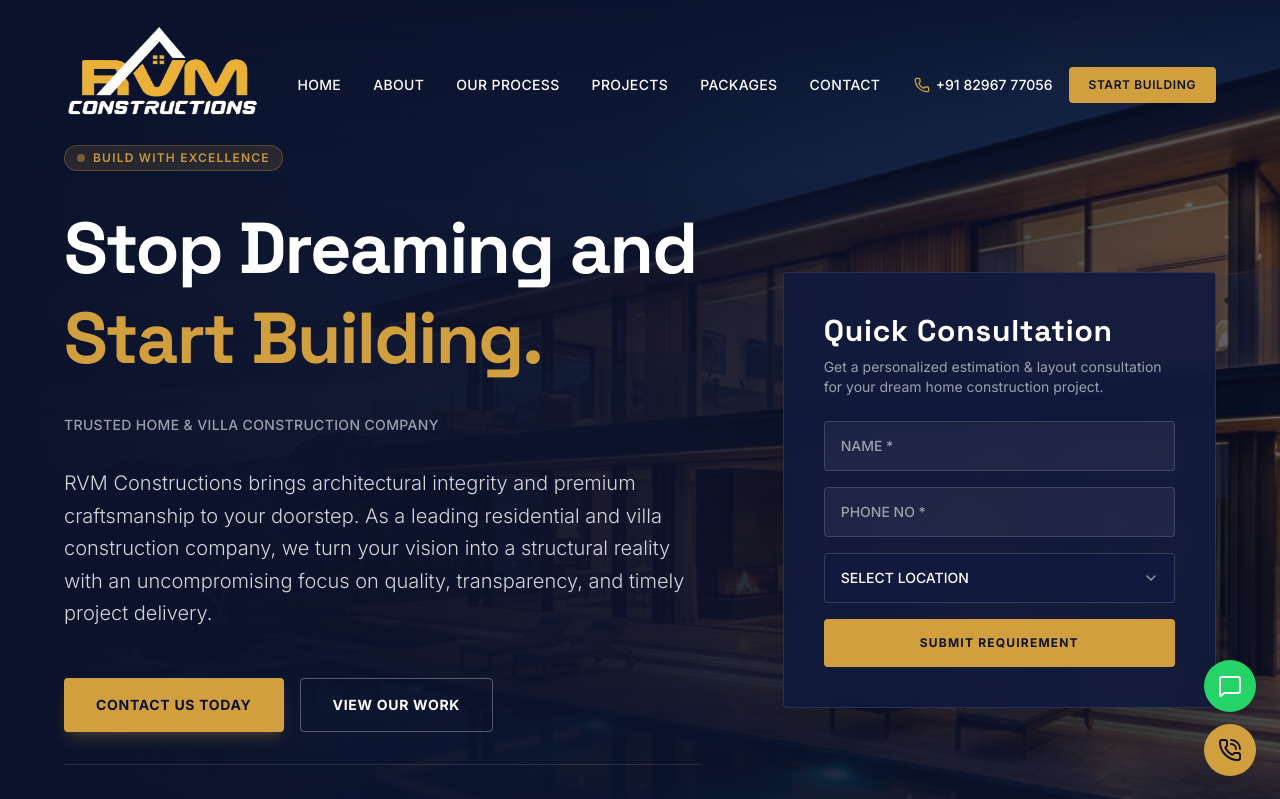
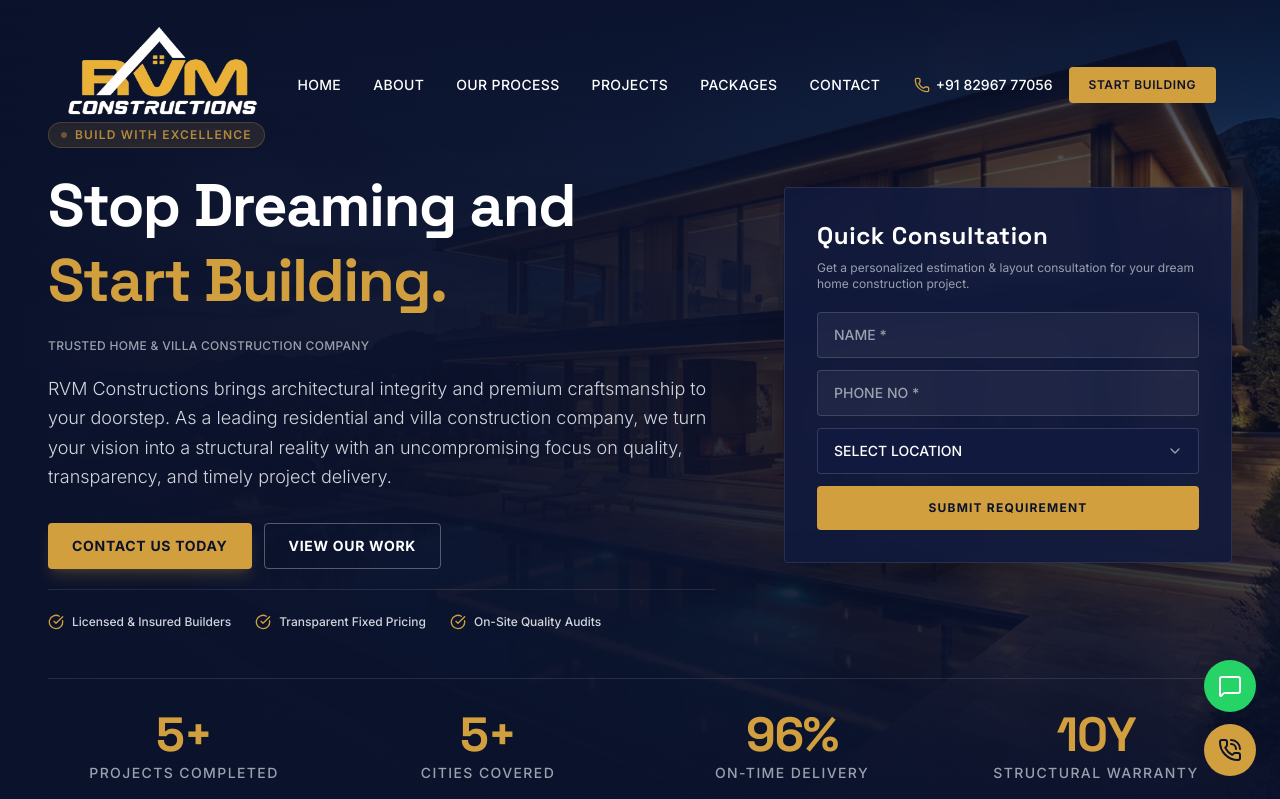
Before and after one commit to vpnxtgen/rvm_construction_proj, a React (Vite) app: page / in a window 1280 px wide. Shown: the top 799 px of the page. Built offline with nearby package versions, Linux system fonts and the light colour scheme.

Commit message:
font changes added

```diff
--- a/src/components/Hero.tsx
+++ b/src/components/Hero.tsx
@@ -44,7 +44,7 @@ export default function Hero({ onSuccessSubmit, onContactClick }: HeroProps) {
     <section
       id="hero-section"
       aria-label="RVM Constructions - Premium Home and Villa Construction Company"
-      className="relative bg-[#0B122C] text-white pt-24 md:pt-32 pb-12 overflow-hidden"
+      className="relative bg-[#0B122C] text-white pt-20 md:pt-28 pb-10 overflow-hidden"
     >
       {/* Background Image with Dark Overlay */}
       <div className="absolute inset-0 z-0">
@@ -58,40 +58,40 @@ export default function Hero({ onSuccessSubmit, onContactClick }: HeroProps) {
         <div className="absolute inset-0 bg-gradient-to-t from-[#0B122C] via-transparent to-transparent"></div>
       </div>
 
-      <div className="relative z-10 max-w-[1800px] mx-auto px-4 sm:px-6 lg:px-10 xl:px-16 2xl:px-24">
-        <div className="grid grid-cols-1 lg:grid-cols-12 gap-12 xl:gap-20 items-center min-h-[550px] lg:min-h-[calc(100vh-260px)] lg:max-h-[780px] pt-4">
+      <div className="relative z-10 max-w-[1600px] mx-auto px-4 sm:px-6 lg:px-8 xl:px-12 2xl:px-16">
+        <div className="grid grid-cols-1 lg:grid-cols-12 gap-8 xl:gap-14 items-center min-h-[500px] lg:min-h-[calc(100vh-300px)] lg:max-h-[680px] pt-2">
 
           {/* Hero Left Content */}
-          <div className="lg:col-span-7 space-y-6 xl:space-y-8">
+          <div className="lg:col-span-7 space-y-4 xl:space-y-5">
             <div className="inline-flex items-center space-x-2 bg-rvm-gold/15 border border-rvm-gold/30 px-3 py-1 rounded-full">
-              <span className="w-2 h-2 rounded-full bg-rvm-gold animate-pulse"></span>
+              <span className="w-1.5 h-1.5 rounded-full bg-rvm-gold animate-pulse"></span>
               <span className="text-xs font-semibold tracking-widest text-rvm-gold uppercase">
                 BUILD WITH EXCELLENCE
               </span>
             </div>
 
             {/* H1 stays as the primary keyword-rich heading for SEO */}
-            <h1 className="font-display font-bold text-4xl sm:text-5xl lg:text-6xl xl:text-7xl tracking-tight leading-tight">
+            <h1 className="font-display font-bold text-3xl sm:text-4xl lg:text-5xl xl:text-6xl tracking-tight leading-tight">
               Stop Dreaming and <br />
               <span className="text-rvm-gold text-glow">Start Building.</span>
             </h1>
 
             {/* Keyword-rich supporting line (visible, natural placement — not stuffed) */}
-            <p className="text-gray-400 text-sm tracking-wide uppercase font-medium">
+            <p className="text-gray-400 text-xs tracking-wide uppercase font-medium">
               Trusted Home & Villa Construction Company
             </p>
 
-            <p className="text-gray-300 text-base sm:text-lg xl:text-xl max-w-xl xl:max-w-2xl leading-relaxed font-light">
+            <p className="text-gray-300 text-sm sm:text-base xl:text-lg max-w-xl xl:max-w-2xl leading-relaxed font-light">
               RVM Constructions brings architectural integrity and premium craftsmanship to your doorstep.
               As a leading residential and villa construction company, we turn your vision into a structural
               reality with an uncompromising focus on quality, transparency, and timely project delivery.
             </p>
 
-            <div className="flex flex-col sm:flex-row gap-4 pt-4">
+            <div className="flex flex-col sm:flex-row gap-3 pt-3">
               <button
                 onClick={onContactClick}
                 aria-label="Contact RVM Constructions for a home construction quote"
-                className="bg-rvm-gold hover:bg-rvm-gold-hover text-[#0B122C] px-8 py-4 font-bold text-sm tracking-wider rounded-sm transition-all duration-300 shadow-lg shadow-rvm-gold/20 uppercase"
+                className="bg-rvm-gold hover:bg-rvm-gold-hover text-[#0B122C] px-6 py-3 font-bold text-sm tracking-wider rounded-sm transition-all duration-300 shadow-lg shadow-rvm-gold/20 uppercase"
               >
                 Contact Us Today
               </button>
@@ -101,40 +101,40 @@ export default function Hero({ onSuccessSubmit, onContactClick }: HeroProps) {
                   if (element) element.scrollIntoView({ behavior: "smooth" });
                 }}
                 aria-label="View RVM Constructions completed building and villa projects"
-                className="border border-white/30 hover:border-white hover:bg-white/5 text-white px-8 py-4 font-bold text-sm tracking-wider rounded-sm transition-all duration-300 uppercase"
+                className="border border-white/30 hover:border-white hover:bg-white/5 text-white px-6 py-3 font-bold text-sm tracking-wider rounded-sm transition-all duration-300 uppercase"
               >
                 View Our Work
               </button>
             </div>
 
             {/* Trust strip - fills leftover space under CTAs on large screens */}
-            <div className="hidden xl:flex items-center gap-8 pt-8 border-t border-white/10 mt-4">
+            <div className="hidden xl:flex items-center gap-6 pt-6 border-t border-white/10 mt-3">
               <div className="flex items-center gap-2">
-                <CheckCircle className="h-5 w-5 text-rvm-gold" />
-                <span className="text-sm text-gray-300 font-medium">Licensed & Insured Builders</span>
+                <CheckCircle className="h-4 w-4 text-rvm-gold" />
+                <span className="text-xs text-gray-300 font-medium">Licensed & Insured Builders</span>
               </div>
               <div className="flex items-center gap-2">
-                <CheckCircle className="h-5 w-5 text-rvm-gold" />
-                <span className="text-sm text-gray-300 font-medium">Transparent Fixed Pricing</span>
+                <CheckCircle className="h-4 w-4 text-rvm-gold" />
+                <span className="text-xs text-gray-300 font-medium">Transparent Fixed Pricing</span>
               </div>
               <div className="flex items-center gap-2">
-                <CheckCircle className="h-5 w-5 text-rvm-gold" />
-                <span className="text-sm text-gray-300 font-medium">On-Site Quality Audits</span>
+                <CheckCircle className="h-4 w-4 text-rvm-gold" />
+                <span className="text-xs text-gray-300 font-medium">On-Site Quality Audits</span>
               </div>
             </div>
           </div>
 
           {/* Consultation Form (Right) */}
           <div className="lg:col-span-5">
-            <div className="bg-[#111A3E]/90 border border-white/10 p-6 sm:p-8 xl:p-10 rounded-sm shadow-2xl backdrop-blur-md xl:max-w-lg xl:ml-auto">
-              <h2 className="font-display font-bold text-2xl xl:text-3xl text-white mb-2 tracking-wide text-center lg:text-left">
+            <div className="bg-[#111A3E]/90 border border-white/10 p-6 sm:p-7 xl:p-8 rounded-sm shadow-2xl backdrop-blur-md xl:max-w-md xl:ml-auto">
+              <h2 className="font-display font-bold text-xl xl:text-2xl text-white mb-2 tracking-wide text-center lg:text-left">
                 Quick Consultation
               </h2>
-              <p className="text-xs xl:text-sm text-gray-400 mb-6 text-center lg:text-left">
+              <p className="text-xs text-gray-400 mb-5 text-center lg:text-left">
                 Get a personalized estimation & layout consultation for your dream home construction project.
               </p>
 
-              <form onSubmit={handleSubmit} className="space-y-4" aria-label="Home construction consultation request form">
+              <form onSubmit={handleSubmit} className="space-y-3" aria-label="Home construction consultation request form">
                 {error && (
                   <div className="p-3 bg-red-900/40 border border-red-500/50 rounded-sm text-xs text-red-200" role="alert">
                     {error}
@@ -152,7 +152,7 @@ export default function Hero({ onSuccessSubmit, onContactClick }: HeroProps) {
                       if (error) setError("");
                     }}
                     placeholder="NAME *"
-                    className="w-full bg-white/5 border border-white/15 focus:border-rvm-gold focus:ring-1 focus:ring-rvm-gold rounded-sm px-4 py-3.5 text-sm font-medium placeholder-gray-400 text-white outline-none transition-all"
+                    className="w-full bg-white/5 border border-white/15 focus:border-rvm-gold focus:ring-1 focus:ring-rvm-gold rounded-sm px-4 py-3 text-sm font-medium placeholder-gray-400 text-white outline-none transition-all"
                   />
                 </div>
 
@@ -168,7 +168,7 @@ export default function Hero({ onSuccessSubmit, onContactClick }: HeroProps) {
                     }}
                     placeholder="PHONE NO *"
                     maxLength={15}
-                    className="w-full bg-white/5 border border-white/15 focus:border-rvm-gold focus:ring-1 focus:ring-rvm-gold rounded-sm px-4 py-3.5 text-sm font-medium placeholder-gray-400 text-white outline-none transition-all"
+                    className="w-full bg-white/5 border border-white/15 focus:border-rvm-gold focus:ring-1 focus:ring-rvm-gold rounded-sm px-4 py-3 text-sm font-medium placeholder-gray-400 text-white outline-none transition-all"
                   />
                 </div>
 
@@ -181,7 +181,7 @@ export default function Hero({ onSuccessSubmit, onContactClick }: HeroProps) {
                       setLocation(e.target.value);
                       if (error) setError("");
                     }}
-                    className="w-full bg-[#111A3E] border border-white/15 focus:border-rvm-gold focus:ring-1 focus:ring-rvm-gold rounded-sm px-4 py-3.5 text-sm font-medium text-white placeholder-gray-400 outline-none appearance-none cursor-pointer transition-all"
+                    className="w-full bg-[#111A3E] border border-white/15 focus:border-rvm-gold focus:ring-1 focus:ring-rvm-gold rounded-sm px-4 py-3 text-sm font-medium text-white placeholder-gray-400 outline-none appearance-none cursor-pointer transition-all"
                   >
                     <option value="" disabled className="text-gray-400">
                       SELECT LOCATION
@@ -198,7 +198,7 @@ export default function Hero({ onSuccessSubmit, onContactClick }: HeroProps) {
                 <button
                   type="submit"
                   aria-label="Submit construction requirement form"
-                  className="w-full bg-rvm-gold hover:bg-rvm-gold-hover text-[#0B122C] py-4 rounded-sm font-bold text-xs tracking-widest uppercase transition-all duration-300"
+                  className="w-full bg-rvm-gold hover:bg-rvm-gold-hover text-[#0B122C] py-3.5 rounded-sm font-bold text-xs tracking-widest uppercase transition-all duration-300"
                 >
                   SUBMIT REQUIREMENT
                 </button>
@@ -209,11 +209,11 @@ export default function Hero({ onSuccessSubmit, onContactClick }: HeroProps) {
         </div>
 
         {/* Stats Section bar */}
-        <div className="mt-16 border-t border-white/10 pt-10">
-          <div className="grid grid-cols-2 md:grid-cols-4 gap-6 xl:gap-10 text-center">
+        <div className="mt-12 border-t border-white/10 pt-8">
+          <div className="grid grid-cols-2 md:grid-cols-4 gap-5 xl:gap-8 text-center">
             {STATS.map((stat, idx) => (
               <div key={idx} className="space-y-1">
-                <p className="font-display font-bold text-3xl sm:text-4xl lg:text-5xl xl:text-6xl text-rvm-gold tracking-tight">
+                <p className="font-display font-bold text-2xl sm:text-3xl lg:text-4xl xl:text-5xl text-rvm-gold tracking-tight">
                   {stat.value}
                 </p>
                 <p className="font-sans font-medium text-[10px] sm:text-xs xl:text-sm tracking-widest text-gray-400 uppercase">
```
